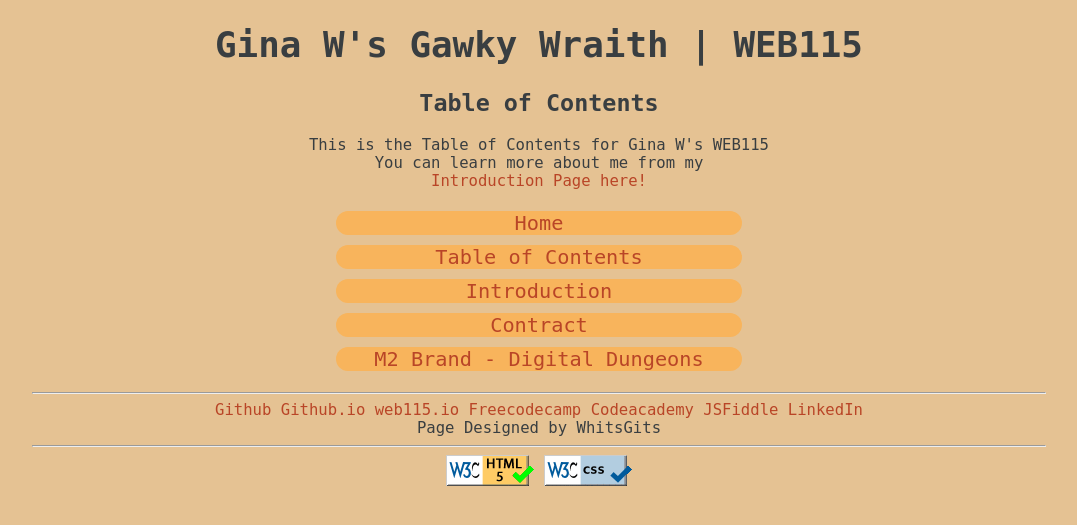
After one commit to gwhitle/gwhitle.github.io, a PHP site: page /web115/toc.html in a window 1280 px wide. The commit adds this page. Shown: the top 525 px of the page, without its empty margins (101-1178 px from the left). Run offline with PHP 8.4, Linux system fonts and the light colour scheme.

Commit message:
Added TOC and TOC styles
Added TOC and TOC styles

```diff
--- a/web115/styles/default.css
+++ b/web115/styles/default.css
@@ -48,3 +48,17 @@ ul.web115Index {
 ul.web115Index li {
     max-width: 25em
 }
+
+ul.ulToc {
+    list-style: none;
+    font-size: 1.3em;
+    padding-left: 15em;
+    padding-right: 15em;
+}
+
+ul.ulToc li {
+    max-width: 25em;
+    border-radius: 5em;
+    background-color: #F8B45C;
+    margin-bottom: .5em;
+}
--- /dev/null
+++ b/web115/toc.html
@@ -0,0 +1,56 @@
+<!DOCTYPE html>
+<html lang="en">
+
+<head>
+    <meta charset="UTF-8">
+    <meta name="viewport" content="width=device-width, initial-scale=1.0">
+    <title>Gina W's Gawky Wraith | WEB115 | Table of Contents</title>
+    <link rel="stylesheet" href="styles/default.css">
+</head>
+
+<body>
+    <header>
+        <h1>Gina W's Gawky Wraith | WEB115 </h1>
+    </header>
+
+    <main>
+        <h2>Table of Contents</h2>
+        <p>This is the Table of Contents for Gina W's WEB115 <br>
+            You can learn more about me from my <br>
+            <a href="introduction.html">Introduction Page here!</a>
+        </p>
+        <section>
+            <nav class="navToc">
+                <ul class="ulToc">
+                    <li><a href="index.html">Home</a></li>
+                    <li><a href="toc.html">Table of Contents</a></li>
+                    <li><a href="introduction.html">Introduction</a></li>
+                    <li><a href="contract.html">Contract</a></li>
+                    <li><a href="m2brand.html">M2 Brand - Digital Dungeons</a></li>
+                </ul>
+            </nav>
+        </section>
+    </main>
+
+    <footer>
+        <hr>
+        <a href="https://github.com/gwhitle">Github</a>
+        <a href="https://gwhitle.github.io/">Github.io</a>
+        <a href="https://gwhitle.github.io/web115/index.html">web115.io</a>
+        <a href="https://www.freecodecamp.org/gwhitle">Freecodecamp</a>
+        <a href="https://www.codecademy.com/profiles/gwhitle">Codeacademy</a>
+        <a href="https://jsfiddle.net/user/gwhitle/fiddles/">JSFiddle</a>
+        <a href="https://www.linkedin.com/in/g-whitley-46863828a/">LinkedIn</a>
+        <br>
+        Page Designed by WhitsGits
+        <hr>
+        <a href="https://validator.w3.org/check?uri=https://gwhitle.github.io/web115/toc.html"><img
+                src="images/html_validation_button.gif" alt="html validation image"></a>
+        <a
+            href="hhttps://jigsaw.w3.org/css-validator/validator?uri=https%3A%2F%2Fgwhitle.github.io%2Fweb115%2Ftoc.html&profile=css3svg&usermedium=all&warning=1&vextwarning=&lang=en"><img
+                src="images/validation_button_css_rectangle_blue.gif" alt="css validation image"></a>
+    </footer>
+
+</body>
+
+</html>
```
